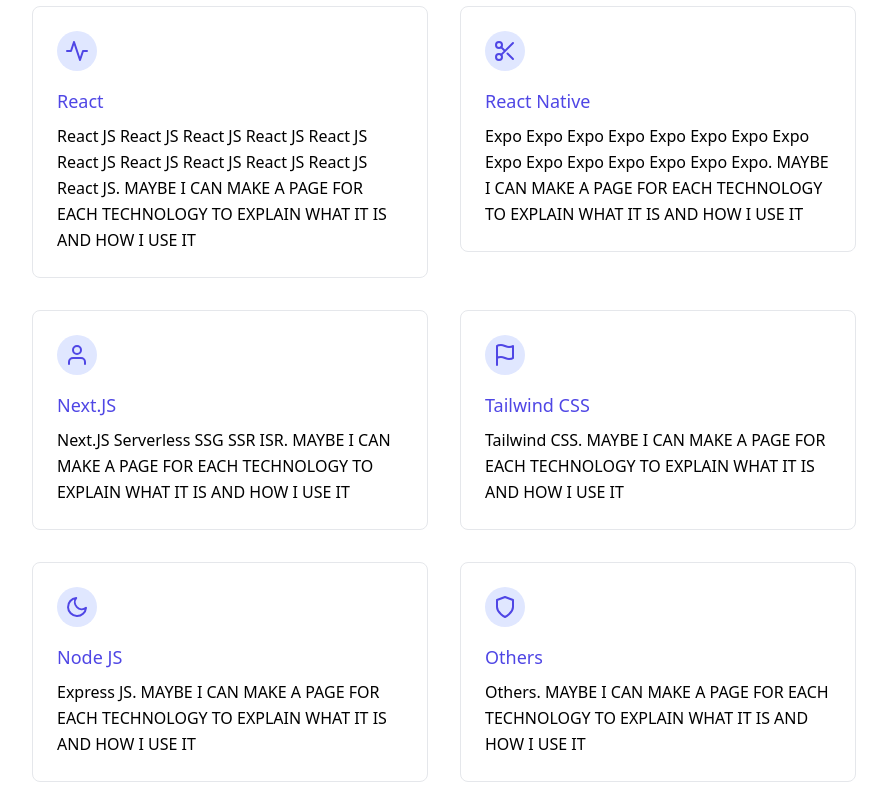
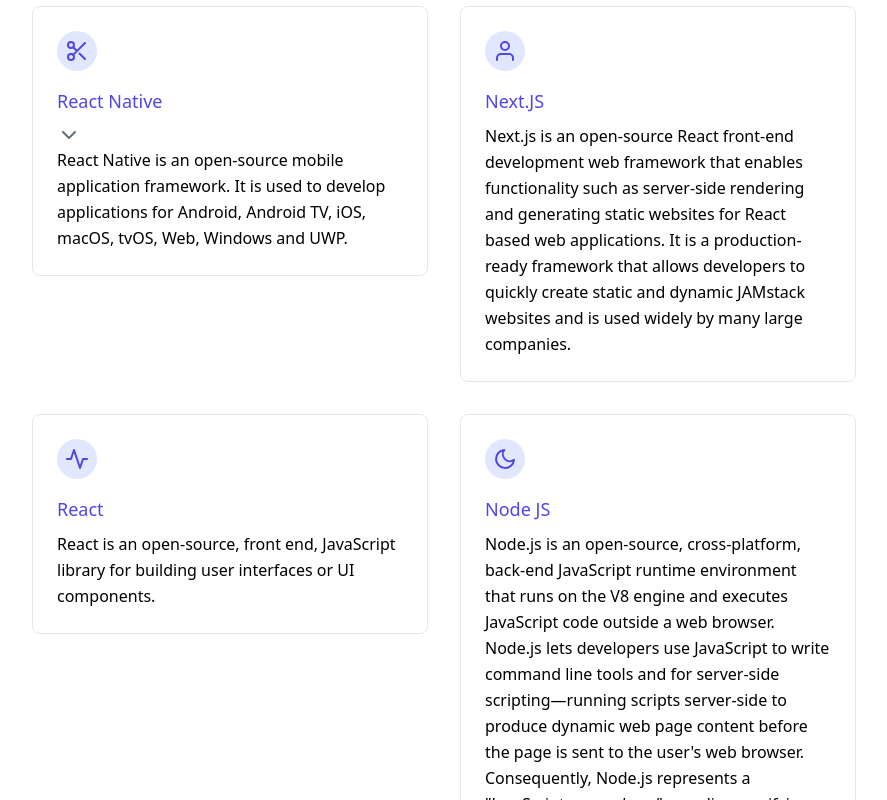
Before and after one commit to alfonsocartes/cartes_dev, a Next.js app: page / in a window 1280 px wide. Shown: the part 740-1540 px from the top of the page, without its empty margins (196-1083 px from the left). Built offline with nearby package versions, Linux system fonts and the light colour scheme; what @tailwindcss/typography would draw is missing.

Commit message:
Add info to tech stack cards

```diff
--- a/components/TechStack.js
+++ b/components/TechStack.js
@@ -10,37 +10,6 @@ const TechStack = () => (
         </h2>
       </div>
       <div className="grid grid-cols-1 lg:grid-cols-2">
-        <div className="p-4">
-          <div className="border border-gray-200 p-6 rounded-lg">
-            <div className="w-10 h-10 inline-flex items-center justify-center rounded-full mb-4 bg-indigo-100 hover:bg-indigo-300 dark:bg-indigo-200 dark:hover:bg-indigo-100 text-indigo-600 hover:text-indigo-800 dark:text-indigo-600">
-              <svg
-                fill="none"
-                stroke="currentColor"
-                strokeLinecap="round"
-                strokeLinejoin="round"
-                strokeWidth="2"
-                className="w-6 h-6"
-                viewBox="0 0 24 24"
-              >
-                <path d="M22 12h-4l-3 9L9 3l-3 9H2" />
-              </svg>
-            </div>
-            <h2 className="text-lg font-medium title-font mb-2  text-indigo-600 hover:text-indigo-400 dark:text-indigo-400 dark:hover:text-indigo-200">
-              <a
-                href="https://reactjs.org/"
-                target="_blank"
-                rel="noopener noreferrer"
-              >
-                React
-              </a>
-            </h2>
-            <p className="leading-relaxed text-base">
-              React JS React JS React JS React JS React JS React JS React JS
-              React JS React JS React JS React JS. MAYBE I CAN MAKE A PAGE FOR
-              EACH TECHNOLOGY TO EXPLAIN WHAT IT IS AND HOW I USE IT
-            </p>
-          </div>
-        </div>
         <div className="p-4">
           <div className="border border-gray-200 p-6 rounded-lg">
             <div className="w-10 h-10 inline-flex items-center justify-center rounded-full mb-4 bg-indigo-100 hover:bg-indigo-300 dark:bg-indigo-200 dark:hover:bg-indigo-100 text-indigo-600 hover:text-indigo-800 dark:text-indigo-600">
@@ -67,10 +36,27 @@ const TechStack = () => (
                 React Native
               </a>
             </h2>
+            <svg
+              aria-hidden="true"
+              className=""
+              data-reactid="266"
+              fill="none"
+              height="24"
+              stroke="#606F7B"
+              strokeLinecap="round"
+              strokeLinejoin="round"
+              strokeWidth="2"
+              viewBox="0 0 24 24"
+              width="24"
+              xmlns="http://www.w3.org/2000/svg"
+            >
+              <polyline points="6 9 12 15 18 9" />
+            </svg>
+            {/* TODO: Probaby add a hidden class depending on a useState? */}
             <p className="leading-relaxed text-base">
-              Expo Expo Expo Expo Expo Expo Expo Expo Expo Expo Expo Expo Expo
-              Expo Expo. MAYBE I CAN MAKE A PAGE FOR EACH TECHNOLOGY TO EXPLAIN
-              WHAT IT IS AND HOW I USE IT
+              React Native is an open-source mobile application framework. It is
+              used to develop applications for Android, Android TV, iOS, macOS,
+              tvOS, Web, Windows and UWP.
             </p>
           </div>
         </div>
@@ -100,8 +86,80 @@ const TechStack = () => (
               </a>
             </h2>
             <p className="leading-relaxed text-base">
-              Next.JS Serverless SSG SSR ISR. MAYBE I CAN MAKE A PAGE FOR EACH
-              TECHNOLOGY TO EXPLAIN WHAT IT IS AND HOW I USE IT
+              Next.js is an open-source React front-end development web
+              framework that enables functionality such as server-side rendering
+              and generating static websites for React based web applications.
+              It is a production-ready framework that allows developers to
+              quickly create static and dynamic JAMstack websites and is used
+              widely by many large companies.
+            </p>
+          </div>
+        </div>
+        <div className="p-4">
+          <div className="border border-gray-200 p-6 rounded-lg">
+            <div className="w-10 h-10 inline-flex items-center justify-center rounded-full mb-4 bg-indigo-100 hover:bg-indigo-300 dark:bg-indigo-200 dark:hover:bg-indigo-100 text-indigo-600 hover:text-indigo-800 dark:text-indigo-600">
+              <svg
+                fill="none"
+                stroke="currentColor"
+                strokeLinecap="round"
+                strokeLinejoin="round"
+                strokeWidth="2"
+                className="w-6 h-6"
+                viewBox="0 0 24 24"
+              >
+                <path d="M22 12h-4l-3 9L9 3l-3 9H2" />
+              </svg>
+            </div>
+            <h2 className="text-lg font-medium title-font mb-2  text-indigo-600 hover:text-indigo-400 dark:text-indigo-400 dark:hover:text-indigo-200">
+              <a
+                href="https://reactjs.org/"
+                target="_blank"
+                rel="noopener noreferrer"
+              >
+                React
+              </a>
+            </h2>
+            <p className="leading-relaxed text-base">
+              React is an open-source, front end, JavaScript library for
+              building user interfaces or UI components.
+            </p>
+          </div>
+        </div>
+        <div className="p-4">
+          <div className="border border-gray-200 p-6 rounded-lg">
+            <div className="w-10 h-10 inline-flex items-center justify-center rounded-full mb-4 bg-indigo-100 hover:bg-indigo-300 dark:bg-indigo-200 dark:hover:bg-indigo-100 text-indigo-600 hover:text-indigo-800 dark:text-indigo-600">
+              <svg
+                fill="none"
+                stroke="currentColor"
+                strokeLinecap="round"
+                strokeLinejoin="round"
+                strokeWidth="2"
+                className="w-6 h-6"
+                viewBox="0 0 24 24"
+              >
+                <path d="M21 12.79A9 9 0 1111.21 3 7 7 0 0021 12.79z" />
+              </svg>
+            </div>
+            <h2 className="text-lg font-medium title-font mb-2  text-indigo-600 hover:text-indigo-400 dark:text-indigo-400 dark:hover:text-indigo-600">
+              <a
+                href="https://nodejs.org/"
+                target="_blank"
+                rel="noopener noreferrer"
+              >
+                Node JS
+              </a>
+            </h2>
+            <p className="leading-relaxed text-base">
+              {`Node.js is an open-source, cross-platform, back-end JavaScript
+              runtime environment that runs on the V8 engine and executes
+              JavaScript code outside a web browser. Node.js lets developers use
+              JavaScript to write command line tools and for server-side
+              scripting—running scripts server-side to produce dynamic web page
+              content before the page is sent to the user's web browser.
+              Consequently, Node.js represents a "JavaScript everywhere"
+              paradigm, unifying web-application development around a single
+              programming language, rather than different languages for
+              server-side and client-side scripts.`}
             </p>
           </div>
         </div>
@@ -130,38 +188,9 @@ const TechStack = () => (
               </a>
             </h2>
             <p className="leading-relaxed text-base">
-              Tailwind CSS. MAYBE I CAN MAKE A PAGE FOR EACH TECHNOLOGY TO
-              EXPLAIN WHAT IT IS AND HOW I USE IT
-            </p>
-          </div>
-        </div>
-        <div className="p-4">
-          <div className="border border-gray-200 p-6 rounded-lg">
-            <div className="w-10 h-10 inline-flex items-center justify-center rounded-full mb-4 bg-indigo-100 hover:bg-indigo-300 dark:bg-indigo-200 dark:hover:bg-indigo-100 text-indigo-600 hover:text-indigo-800 dark:text-indigo-600">
-              <svg
-                fill="none"
-                stroke="currentColor"
-                strokeLinecap="round"
-                strokeLinejoin="round"
-                strokeWidth="2"
-                className="w-6 h-6"
-                viewBox="0 0 24 24"
-              >
-                <path d="M21 12.79A9 9 0 1111.21 3 7 7 0 0021 12.79z" />
-              </svg>
-            </div>
-            <h2 className="text-lg font-medium title-font mb-2  text-indigo-600 hover:text-indigo-400 dark:text-indigo-400 dark:hover:text-indigo-600">
-              <a
-                href="https://nodejs.org/"
-                target="_blank"
-                rel="noopener noreferrer"
-              >
-                Node JS
-              </a>
-            </h2>
-            <p className="leading-relaxed text-base">
-              Express JS. MAYBE I CAN MAKE A PAGE FOR EACH TECHNOLOGY TO EXPLAIN
-              WHAT IT IS AND HOW I USE IT
+              A utility-first CSS framework packed with classes like flex, pt-4,
+              text-center and rotate-90 that can be composed to build any
+              design, directly in your markup.
             </p>
           </div>
         </div>
```
